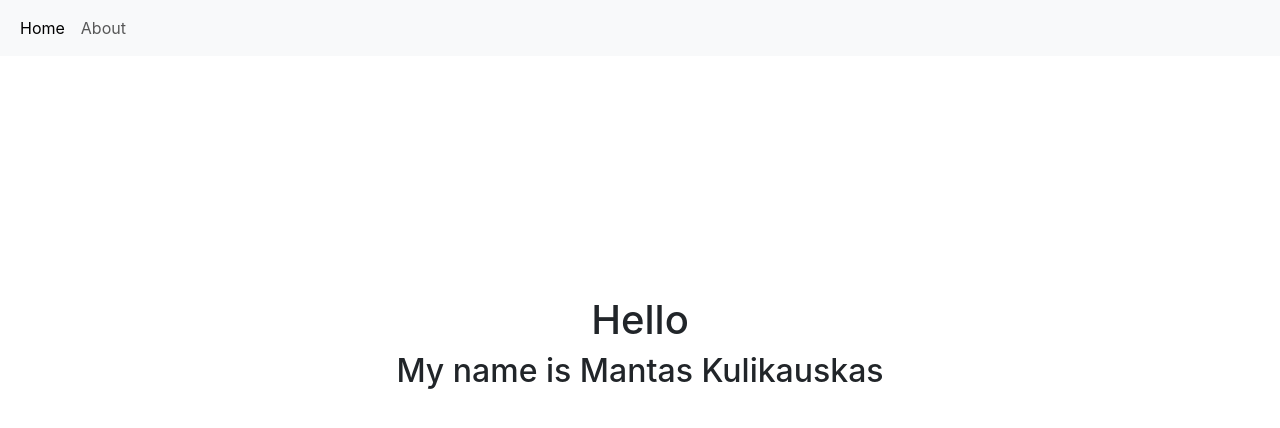
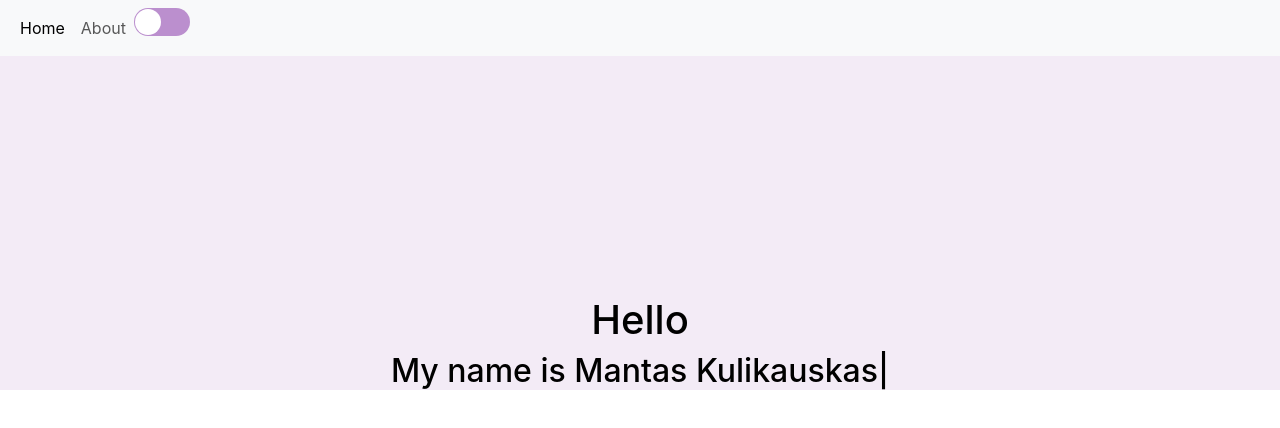
Before and after one commit to MantasKul/MantasKul.github.io, a React (Create React App) app: page /#/ in a window 1280 px wide. Shown: the top 428 px of the page. Built offline with nearby package versions, Linux system fonts and the light colour scheme.

Commit message:
Add dark/light theme switch

```diff
--- a/package.json
+++ b/package.json
@@ -12,6 +12,8 @@
     "react-bootstrap": "^2.8.0",
     "react-dom": "^18.2.0",
     "react-scripts": "5.0.1",
+    "react-switch": "^7.0.0",
+    "react-type-animation": "^3.1.0",
     "web-vitals": "^2.1.4"
   },
   "scripts": {
--- a/src/App.css
+++ b/src/App.css
@@ -13,3 +13,19 @@ h2 {
     display: flex;
     flex-direction: row;
 }
+
+#light {
+    background-color: #f3ebf6;
+  }
+
+  #dark {
+    background-color: #46045e;
+  }
+
+  #light .text-main {
+    color: black;
+  }
+
+  #dark .text-main {
+    color: pink;
+  }
--- a/src/App.js
+++ b/src/App.js
@@ -1,24 +1,42 @@
-import { Fragment } from 'react';
+import { Fragment, createContext, useState } from 'react';
 import './App.css';
 import {Route, Routes} from 'react-router-dom';
 
-import { Home } from './pages/Home.js'
-import { About } from './pages/About.js';
+import { Home } from './components/Home.js'
+import { About } from './components/About.js';
 import { Navbar } from './components/Navbar';
 
+export const ThemeContext = createContext(null);
+
 function App() {
+  const [theme, setTheme] = useState("light")
+
+  const toggleTheme = () => {
+    setTheme((current) => (current === "light" ? "dark" : "light"))
+  }
+
   return (
     <Fragment>
-      <div>
-      <Navbar />
+      <ThemeContext.Provider val={{ theme, toggleTheme }}>
+        <div className= "App" id={ theme }>
+          <Navbar themeToggle={toggleTheme} theme={theme}/>
 
-      <Routes>
-        <Route exact path="/" element={<Home />} />
-        <Route exact path="/about" element={<About />} />
-      </Routes>
-      </div>
+
+
+          <Routes>
+            <Route exact path="/" element={<Home />} />
+            <Route exact path="/about" element={<About />} />
+          </Routes>
+        </div>
+      </ThemeContext.Provider>
     </Fragment>
   );
 }
 
 export default App;
+
+/*
+          <div className="switch">
+            <Switch onChange={ toggleTheme } checked={ theme === "dark" } offColor="#bb8fce" onColor="#000000" uncheckedIcon="" checkedIcon=""/>
+          </div>
+          */
--- /dev/null
+++ b/src/components/About.js
@@ -0,0 +1,37 @@
+import './About.css';
+import { Fragment } from "react";
+
+export const About = () => {
+    const experience = ['Java', 'C#', 'C++', 'JavaScript', 'Ruby', 'React', 'Angular', 'Spring Boot', 'Ruby on Rails', 'Unity', 'Git/Github', 'SQL', 'MySql', 'MS SQL'];
+    const hobbies = ['Guitar', 'Japanese', 'Video Games'];
+
+    const exp = experience.map((item, index) => {
+        return (
+            (index ? ", ": "") + item
+        )
+    });
+
+    const hobby = hobbies.map((item, index) => {
+        return (
+            (index ? ", ": "") + item
+        )
+    });
+
+    return (
+        <Fragment>
+            <div className="text-main">
+                <h1>About me!</h1>
+                <p>I've studied IT at Vilnius University and worked as a Junior Test Engineer/Customer QA at Unity for 2.5 years.
+                    Currently, I'm learning what I can to improve my programming skills, making sure to write clean, readable, and maintainable code and not only code that 'just works', I'm making sure that it's
+                    as optimal as I can make it. My main focus currently is Java and Spring Boot for back-end development, and Angular for front-end development. Well besides making this portfolio nice and modern!<br />
+                </p>
+
+                <h2>Experience</h2>
+                <ol>{ exp }</ol>
+
+                <h2>Hobbies</h2>
+                <ol>{ hobby }</ol>
+            </div>
+        </Fragment>
+    );
+}
--- /dev/null
+++ b/src/components/Home.js
@@ -0,0 +1,19 @@
+import { Fragment } from "react";
+import { TypeAnimation } from 'react-type-animation';
+
+export const Home = () => {
+    return (
+        <Fragment>
+            <div className="text-main">
+                <h1>Hello</h1>
+                <h2>My name is&nbsp;
+                    <TypeAnimation
+                        sequence={['Mantas Kulikauskas']}
+                        wrapper="span"
+                        speed={{type: 'keyStrokeDelayInMs', value: 100}}
+                    />
+                </h2>
+            </div>
+        </Fragment>
+    );
+}
--- a/src/components/Navbar.js
+++ b/src/components/Navbar.js
@@ -1,12 +1,18 @@
 import { Link } from "react-router-dom";
+import Switch from 'react-switch';
+import React from "react";
 
-export const Navbar = () => {
+export const Navbar = ({themeToggle, theme}) => {
     return (
         <nav class="navbar navbar-expand-lg bg-body-tertiary">
             <div class="container-fluid">
                 <div class="navbar-nav">
                     <Link class="nav-link active" aria-current="page" to="/">Home</Link>
                     <Link class="nav-link" to="/about">About</Link>
+
+                    <div className="switch">
+                        <Switch onChange={ themeToggle } checked={ theme === "dark" } offColor="#bb8fce" onColor="#000000" uncheckedIcon="" checkedIcon=""/>
+                    </div>
                 </div>
             </div>
         </nav>
--- a/src/pages/About.js
+++ /dev/null
@@ -1,35 +0,0 @@
-import './About.css';
-import { Fragment } from "react";
-
-export const About = () => {
-    const experience = ['Java', 'C#', 'C++', 'JavaScript', 'Ruby', 'React', 'Angular', 'Spring Boot', 'Ruby on Rails', 'Unity', 'Git/Github', 'SQL', 'MySql', 'MS SQL'];
-    const hobbies = ['Guitar', 'Japanese', 'Video Games'];
-
-    const exp = experience.map((item, index) => {
-        return (
-            (index ? ", ": "") + item
-        )
-    });
-
-    const hobby = hobbies.map((item, index) => {
-        return (
-            (index ? ", ": "") + item
-        )
-    });
-
-    return (
-        <Fragment>
-            <h1>About me!</h1>
-            <p>I've studied IT at Vilnius University and worked as a Junior Test Engineer/Customer QA at Unity for 2.5 years.
-                Currently, I'm learning what I can to improve my programming skills, making sure to write clean, readable, and maintainable code and not only code that 'just works', I'm making sure that it's
-                as optimal as I can make it. My main focus currently is Java and Spring Boot for back-end development, and Angular for front-end development. Well besides making this portfolio nice and modern!<br />
-            </p>
-
-            <h2>Experience</h2>
-            <ol>{ exp }</ol>
-
-            <h2>Hobbies</h2>
-            <ol>{ hobby }</ol>
-        </Fragment>
-    );
-}
--- a/src/pages/Home.js
+++ /dev/null
@@ -1,10 +0,0 @@
-import { Fragment } from "react";
-
-export const Home = () => {
-    return (
-        <Fragment>
-            <h1>Hello</h1>
-            <h2>My name is Mantas Kulikauskas</h2>
-        </Fragment>
-    );
-}
```
Also changed, not shown: src/components/About.css (renamed from src/pages/About.css), src/index.css (line endings or trailing spaces), 1 other file (tests, documents, lock files or other folders).
